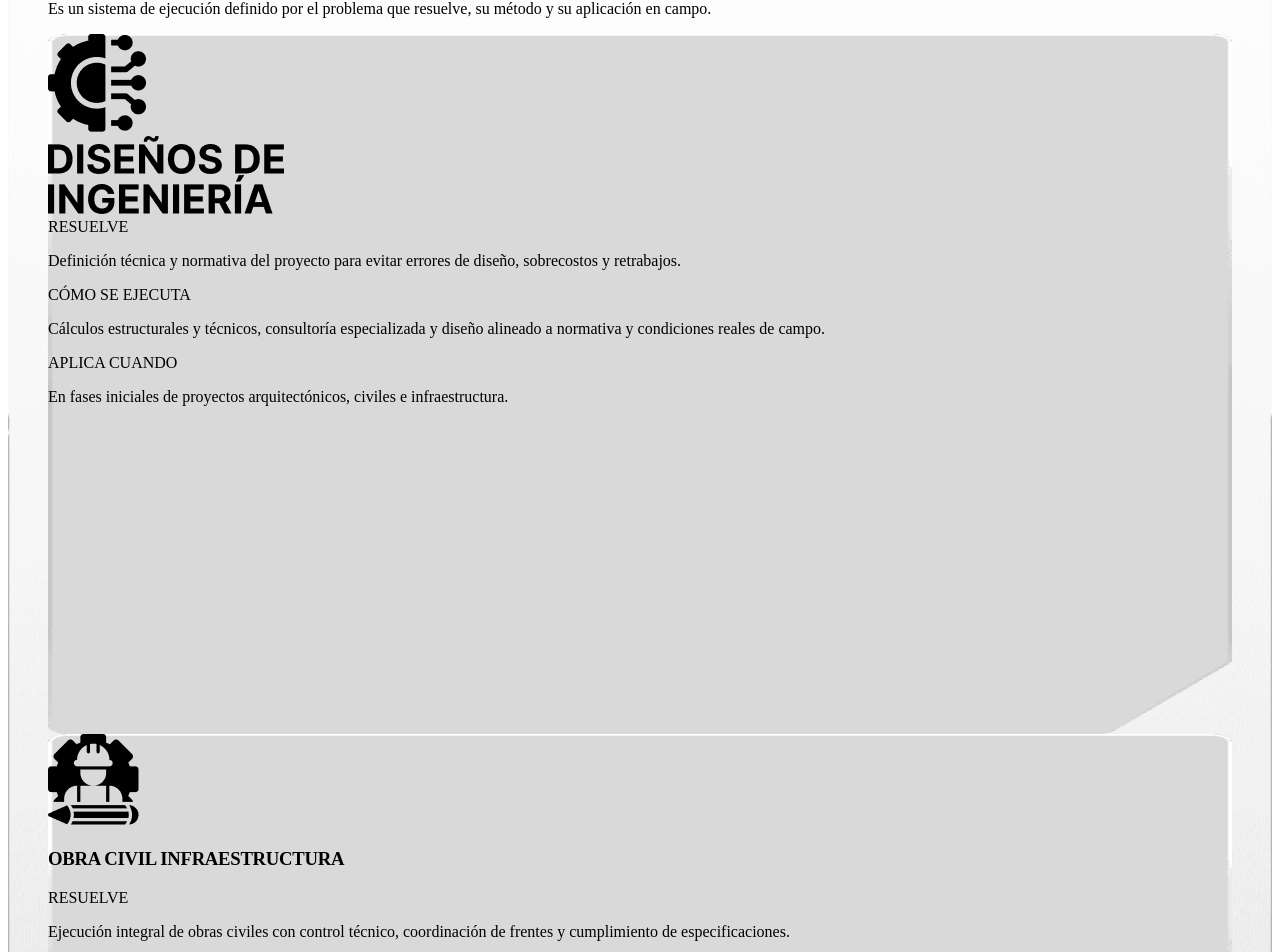
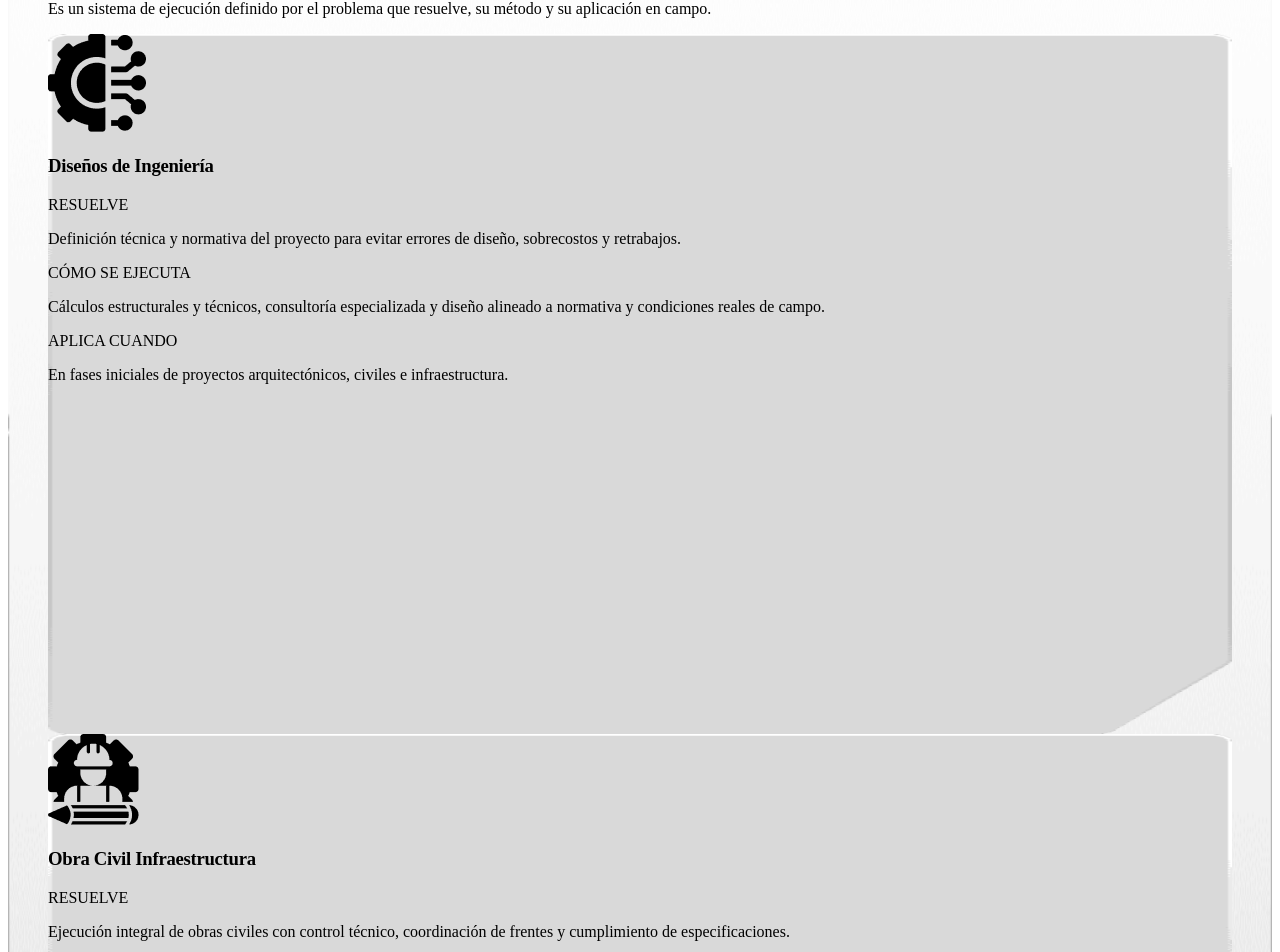
Before and after one commit to franchumove/ifsapanama, a React (Vite) app in the folder client/: page /servicios in a window 1280 px wide. Shown: the part 2535-3487 px from the top of the page. Built offline with nearby package versions, Linux system fonts and the light colour scheme.

Commit message:
style(services): unify all card titles in crisp uppercase typography with consistent sizing and weight

```diff
--- a/client/src/pages/Servicios.tsx
+++ b/client/src/pages/Servicios.tsx
@@ -58,13 +58,6 @@ export default function Servicios() {
             <div className="grid grid-cols-1 md:grid-cols-2 lg:grid-cols-3 gap-6 md:gap-x-10 md:gap-y-16">
               {services.map((service, index) => {
                 const iconSrc = iconPngMap[service.icon] || "/images/icon-engineering.png";
-                const hasValidTitlePng = [0, 5].includes(index);
-                const titleText =
-                  index === 1
-                    ? "OBRA CIVIL INFRAESTRUCTURA"
-                    : index === 2
-                      ? "INFRAESTRUCTURA REDES"
-                      : service.title;
 
                 return (
                   <motion.div
@@ -86,17 +79,9 @@ export default function Servicios() {
                             />
                           </div>
                           <div className="flex-grow min-w-0">
-                            {hasValidTitlePng ? (
-                              <img
-                                src={`/images/title-service-${index + 1}.png`}
-                                alt={service.title}
-                                className="h-9 sm:h-12 w-auto max-w-full object-contain object-left"
-                              />
-                            ) : (
-                              <h3 className="text-black font-black text-[13px] sm:text-[15px] md:text-[17px] uppercase tracking-tight leading-tight">
-                                {titleText}
-                              </h3>
-                            )}
+                            <h3 className="font-heading font-black text-[15px] sm:text-[17px] md:text-[19px] uppercase tracking-tighter leading-[1.1] text-black">
+                              {service.title}
+                            </h3>
                           </div>
                         </div>
                       </div>
```
